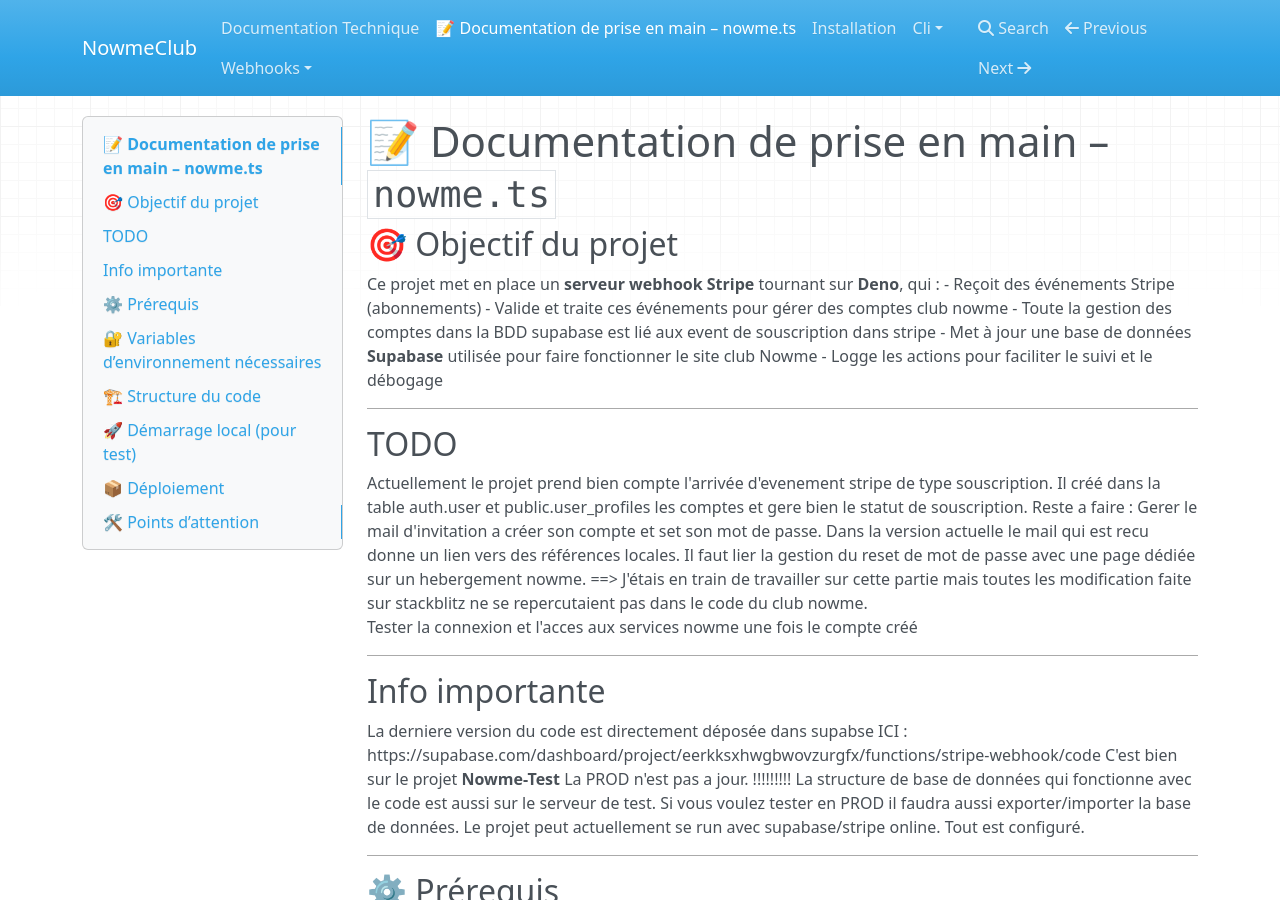
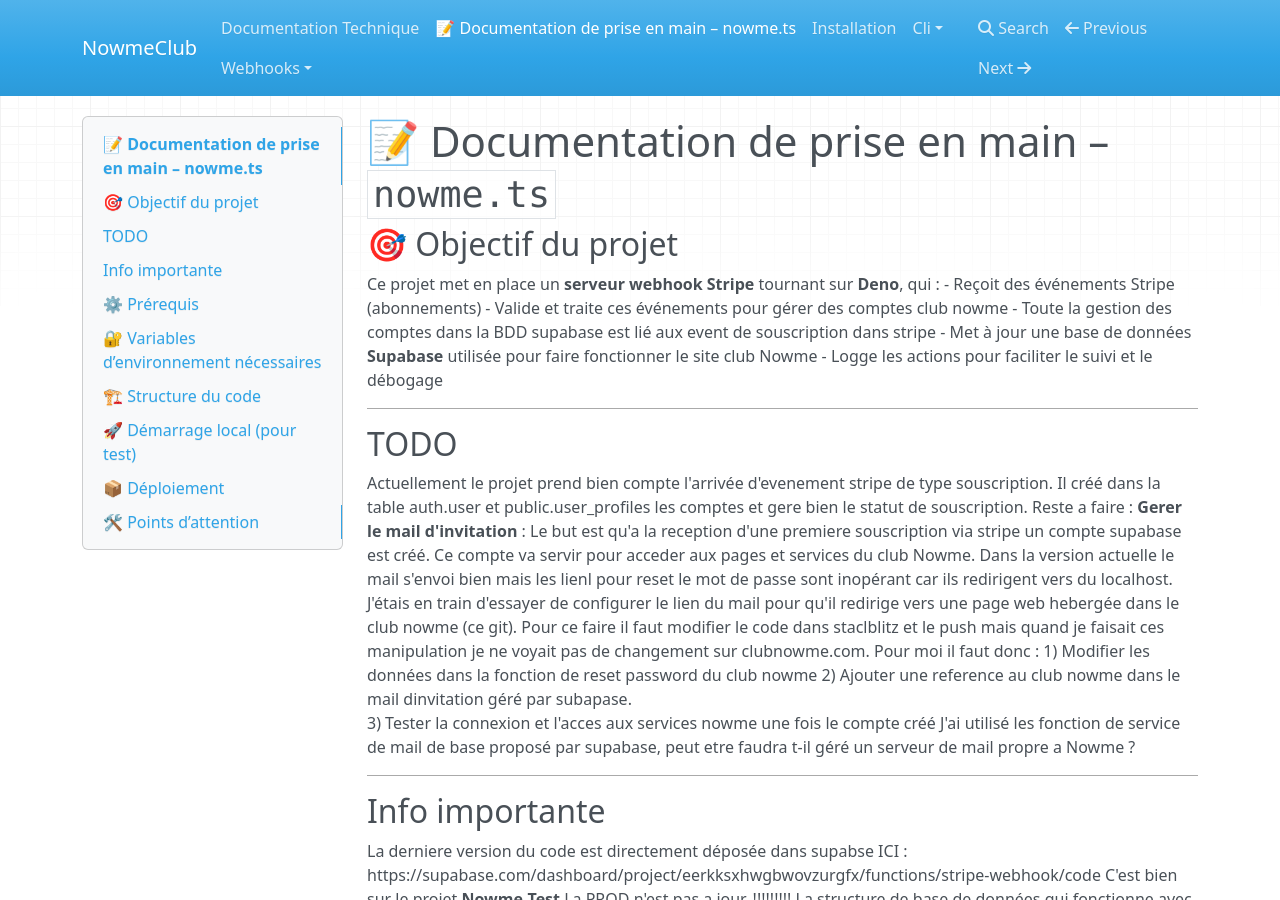
Before and after one commit to Nowme-rhodia/club-nowme, an MkDocs documentation site: the page built from docs/docs/README-nowme.md, in a window 1280 px wide and 900 px high. Built offline with MkDocs 1.6.1, drawn with Linux system fonts in a browser that asks for light colours; nearby versions of some CDN libraries.

Commit message:
Update README-nowme.md

```diff
--- a/docs/docs/README-nowme.md
+++ b/docs/docs/README-nowme.md
@@ -18,9 +18,13 @@
 Actuellement le projet prend bien compte l'arrivée d'evenement stripe de type souscription.
 Il créé dans la table auth.user et public.user_profiles les comptes et gere bien le statut de souscription.
 Reste a faire :
-  Gerer le mail d'invitation a créer son compte et set son mot de passe. Dans la version actuelle le mail qui est recu donne un lien vers des références locales. Il faut lier la gestion du reset de mot de passe avec une  page dédiée sur un hebergement nowme. ==> J'étais en train de travailler sur cette partie mais toutes les modification faite sur stackblitz ne se repercutaient pas dans le code du club nowme.
-  Tester la connexion et l'acces aux services nowme  une fois le compte créé
-
+  **Gerer le mail d'invitation** : Le but est qu'a la reception d'une premiere souscription via stripe un compte supabase est créé. Ce compte va servir pour acceder aux pages et services du club Nowme.
+  Dans la version actuelle le mail s'envoi bien mais les lienl pour reset le mot de passe sont inopérant car ils redirigent vers du localhost. J'étais en train d'essayer de configurer le lien du mail pour qu'il redirige vers une page web hebergée dans le club nowme (ce git). Pour ce faire il faut modifier le code dans staclblitz et le push mais quand je faisait ces manipulation je ne voyait pas de changement sur clubnowme.com.
+  Pour moi il faut donc :
+  1) Modifier les données dans la fonction de reset password du club nowme
+  2) Ajouter une reference au club nowme dans le mail dinvitation géré par subapase.
+  3) Tester la connexion et l'acces aux services nowme  une fois le compte créé
+J'ai utilisé les fonction de service de mail de base proposé par supabase, peut etre faudra t-il géré un serveur de mail propre a Nowme ?
 ---
 
 ##  Info importante
```
